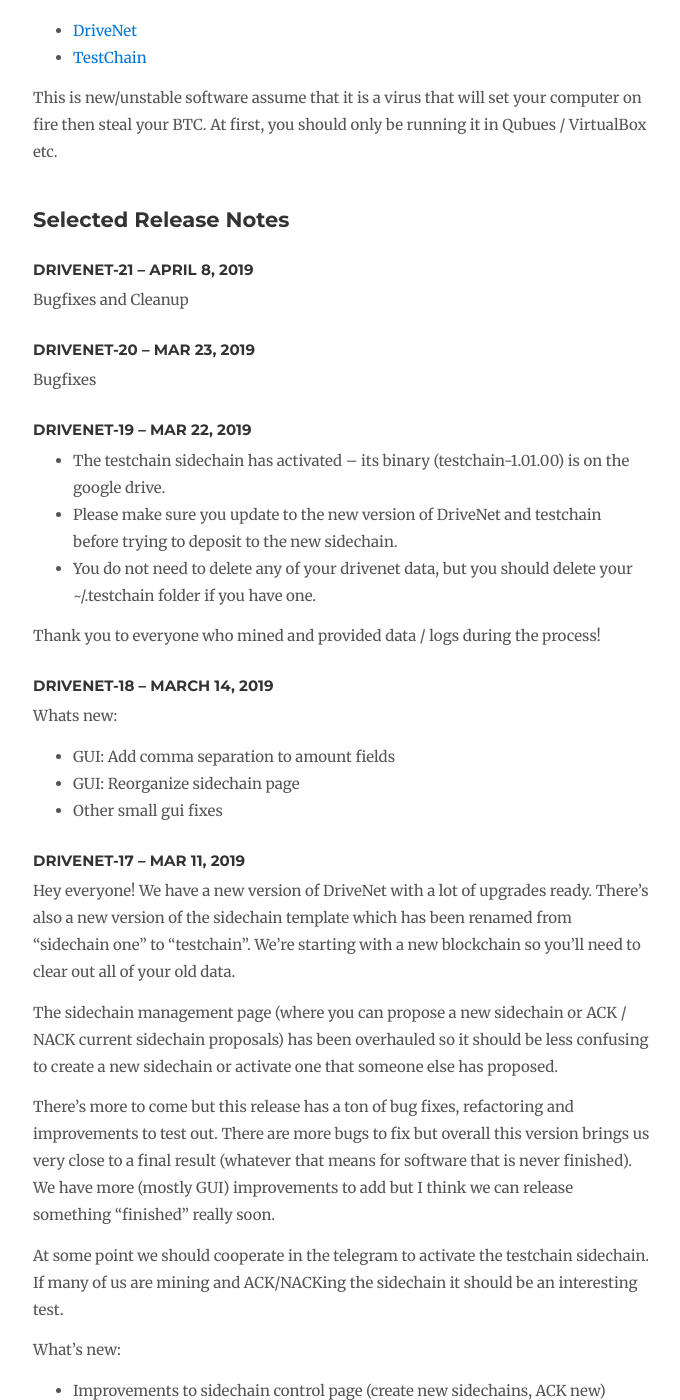
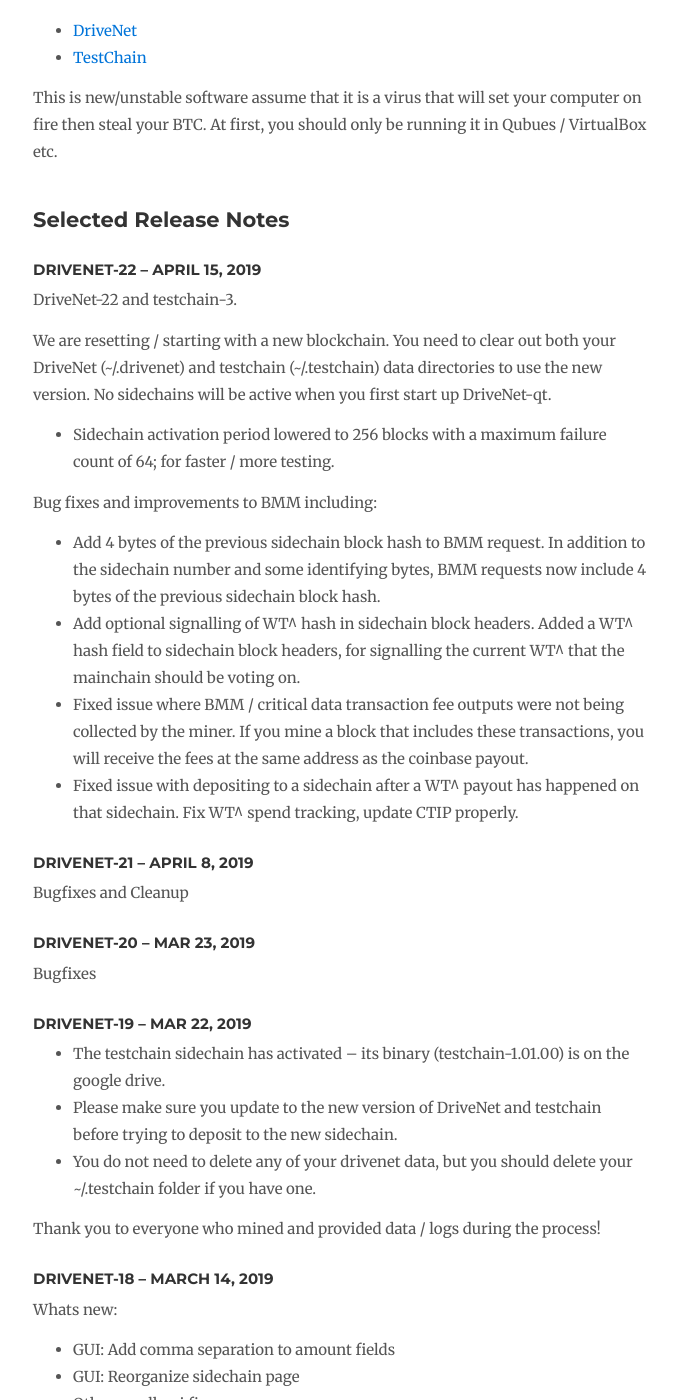
Before and after one commit to drivechain-project/drivechain.info, a Jekyll site: the page built from releases/index.md, in a window 1280 px wide and 1400 px high, scrolled down 703 px. Shown: the whole window, without its empty margins (137-817 px from the left). Built offline with Jekyll 4.4.1, drawn with Linux system fonts in a browser that asks for light colours; nearby versions of some CDN libraries; our own code applies the rules of GitHub Pages for plain Markdown files; comment, search, counter and statistics services are not loaded.

Commit message:
new release

```diff
--- a/releases/index.md
+++ b/releases/index.md
@@ -26,6 +26,22 @@
 This is new/unstable software assume that it is a virus that will set your computer on fire then steal your BTC. At first, you should only be running it in Qubues / VirtualBox etc.
 
 ## Selected Release Notes
+
+### DriveNet-22 -- April 15, 2019
+
+DriveNet-22 and testchain-3.
+
+We are resetting / starting with a new blockchain. You need to clear out both your DriveNet (~/.drivenet) and testchain (~/.testchain) data directories to use the new version. No sidechains will be active when you first start up DriveNet-qt.
+
+* Sidechain activation period lowered to 256 blocks with a maximum failure count of 64; for faster / more testing.
+
+Bug fixes and improvements to BMM including:
+
+* Add 4 bytes of the previous sidechain block hash to BMM request. In addition to the sidechain number and some identifying bytes, BMM requests now include 4 bytes of the previous sidechain block hash.
+* Add optional signalling of WT^ hash in sidechain block headers. Added a WT^ hash field to sidechain block headers, for signalling the current WT^ that the mainchain should be voting on.
+* Fixed issue where BMM / critical data transaction fee outputs were not being collected by the miner. If you mine a block that includes these transactions, you will receive the fees at the same address as the coinbase payout.
+* Fixed issue with depositing to a sidechain after a WT^ payout has happened on that sidechain. Fix WT^ spend tracking, update CTIP properly.
+
 
 ### DriveNet-21 -- April 8, 2019
 
```
